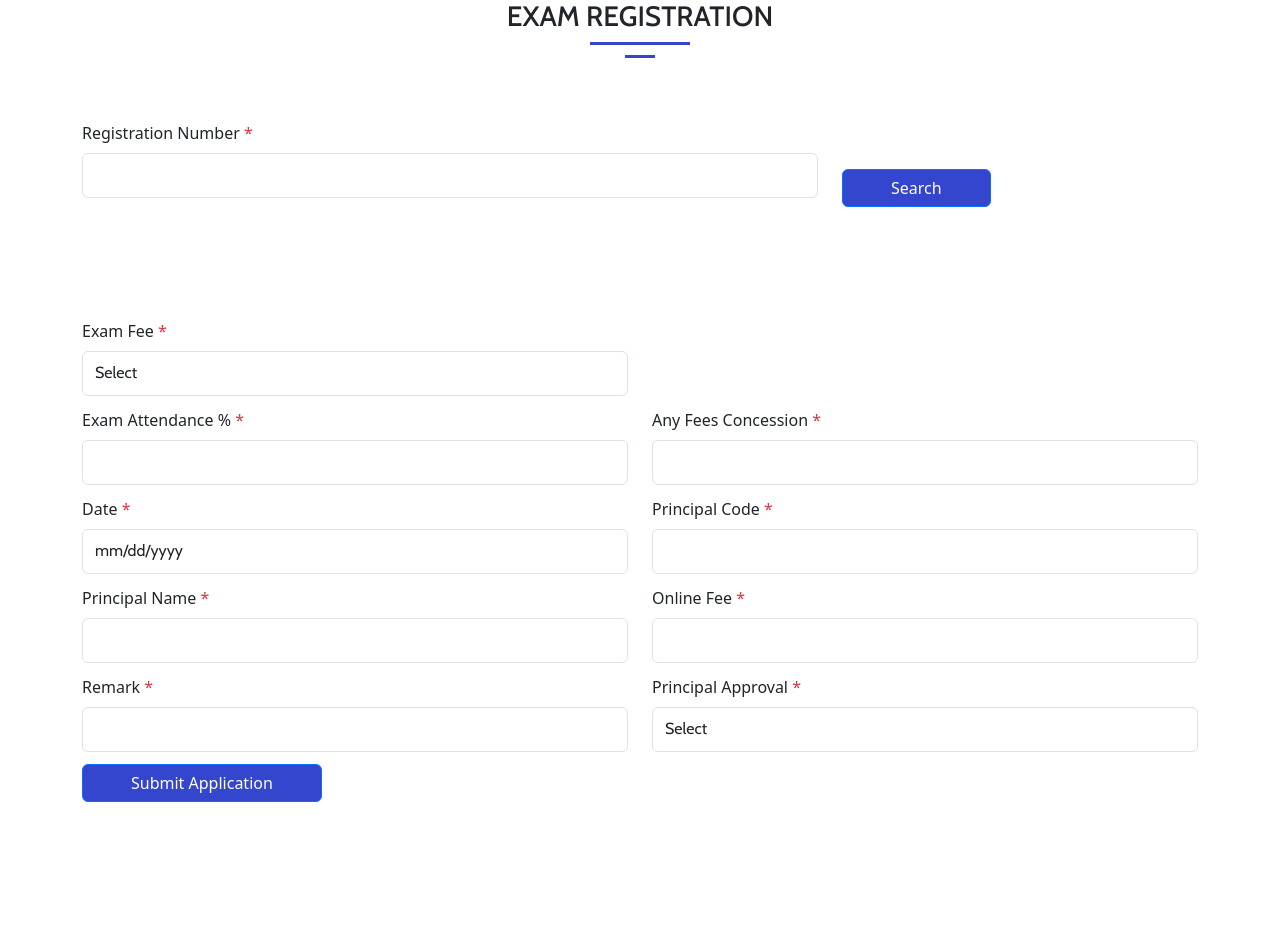
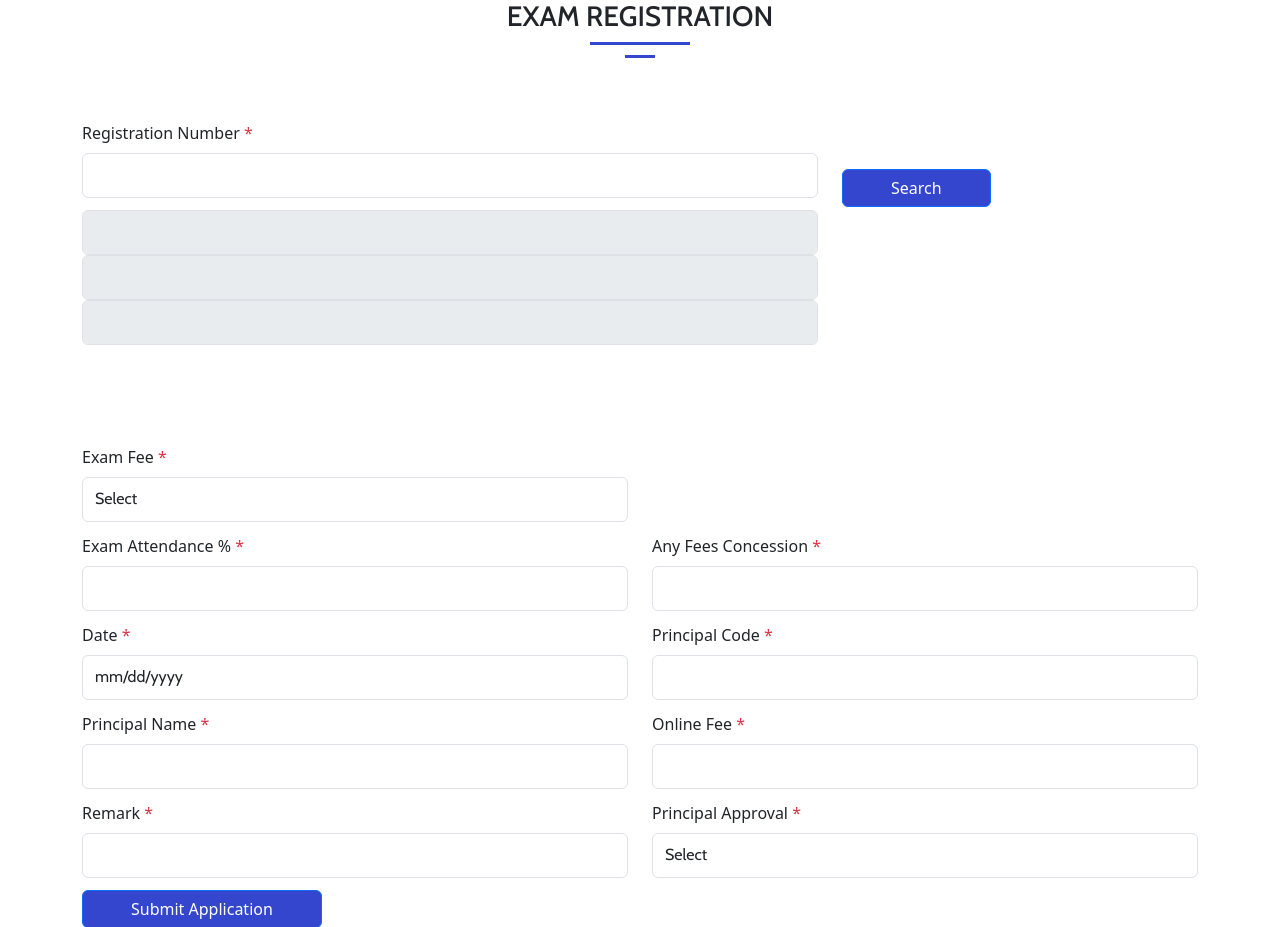
Before and after one commit to Techno-Official/Nationalyouthprogramme, a Django app: page /exam_registration in a window 1280 px wide; the page is wider, and only the part inside the window is pictured. Shown: the part 342-1269 px from the top of that part. Before the commit the page ends 1144 px from the top of that part, so only its background shows below. Run offline with Django 3.2, Linux system fonts and the light colour scheme; a user stored in the database is signed in; data comes from the database, SQL or seed files in the repository; both versions use the stored data as it was after the commit; some libraries are stand-ins or nearby versions.

Commit message:
added an extra box to display student details

```diff
--- a/nationalyouth/templates/internal/exam_registration.html
+++ b/nationalyouth/templates/internal/exam_registration.html
@@ -45,6 +45,9 @@ integrity="sha384-9ndCyUaIbzAi2FUVXJi0CjmCapSmO7SnpJef0486qhLnuZ2cdeRhO02iuK6FUU
                                     <label for="fname">Registration Number <span class="text-danger">*</span></label>
                                     <input value="{{exmd.registration_number}}" required id="registration_number" name="search_registration_number" type="number" class="form-control" />
                                 </div>
+                                <input class="form-control" type="text" value="{{search_student_data.registration_number}}" readonly>
+                                <input class="form-control" type="text" value="{{search_student_data.name_of_student}}" readonly>
+                                <input class="form-control" type="text" value="{{search_student_data.course_name}}" readonly>
                             </div>
                             <div class="col-md-4 mt-5">
                                 <div class="form-group first">
--- a/nationalyouth/templates/internal/mark_registration.html
+++ b/nationalyouth/templates/internal/mark_registration.html
@@ -47,6 +47,9 @@
                               id="registration_number" name="search_registration_number" type="number"
                               class="form-control" />
                         </div>
+                        <input class="form-control" type="text" value="{{search_student_data.registration_number}}" readonly>
+                        <input class="form-control" type="text" value="{{search_student_data.name_of_student}}" readonly>
+                        <input class="form-control" type="text" value="{{search_student_data.course_name}}" readonly>
                      </div>
                      <div class="col-md-4 mt-5">
                         <div class="form-group first">
```
Also changed, not shown: db.sqlite3.
